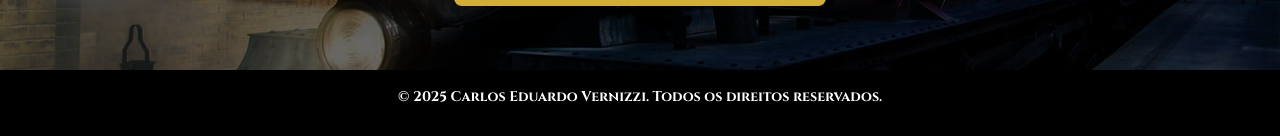
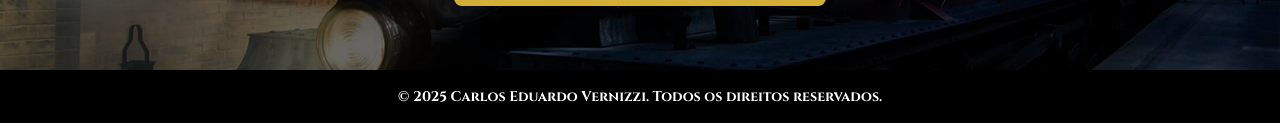
Before and after one commit to EduardoVernizzi/projeto-harry, a React (Vite) app: page / in a window 1280 px wide. Shown: the part 4111-4247 px from the top of the page. Built offline with nearby package versions, Linux system fonts and the light colour scheme; a web font is replaced by a local one.

Commit message:
fix: Ajuste layout FinallCall(footer)

```diff
--- a/index.html
+++ b/index.html
@@ -8,8 +8,7 @@
   <link rel="icon" type="image/svg+xml" href="/fav_icon.png" />
 
   <!--Importando Bootstrap5 -->
-  <link href="https://cdn.jsdelivr.net/npm/bootstrap@5.4.3/dist/css/bootstrap.min.css" rel="stylesheet"
-    integrity="sha384-vYY35e3+0Y4ef3Pxa5MzyFmExVYxJqAG0Erg6VQfZcpRUzVG+V0r1BMXGNyVzZIj" crossorigin="anonymous">
+  <link href="https://cdn.jsdelivr.net/npm/bootstrap@5.3.3/dist/css/bootstrap.min.css" rel="stylesheet" />
 
   <!--Importando fonte Cinzel -->
   <link href="https://fonts.googleapis.com/css2?family=Cinzel:wght@700&family=Cormorant+Garamond&display=swap"
@@ -28,9 +27,7 @@
 <body>
   <div id="root"></div>
   <script type="module" src="/src/index.jsx"></script>
-  <script src="https://cdn.jsdelivr.net/npm/bootstrap@5.4.3/dist/js/bootstrap.bundle.min.js"
-    integrity="sha384-PPe4BPtErbFkjV+Hhz/soRZfFjs0bA+Wk8R6XDqV7CFXzLZpVVYwMP0bZILxAj+k"
-    crossorigin="anonymous"></script>
+  <script src="https://cdn.jsdelivr.net/npm/bootstrap@5.3.3/dist/js/bootstrap.bundle.min.js"></script>
 
 </body>
 
--- a/src/components/FinalCall.jsx
+++ b/src/components/FinalCall.jsx
@@ -94,8 +94,8 @@ const FinalCall = () => {
         </div>
       </section>
 
-      <footer className="footer" style={{ padding: '1rem', textAlign: 'center' }}>
-        <p>&copy; {new Date().getFullYear()} Carlos Eduardo Vernizzi. Todos os direitos reservados.</p>
+      <footer className="footer" style={{ padding: '1rem', display: 'flex', justifyContent: 'center', alignItems: 'center' }}>
+        <p style={{ margin: '0', }}>&copy; {new Date().getFullYear()} Carlos Eduardo Vernizzi. Todos os direitos reservados.</p>
       </footer>
     </>
   );
```
